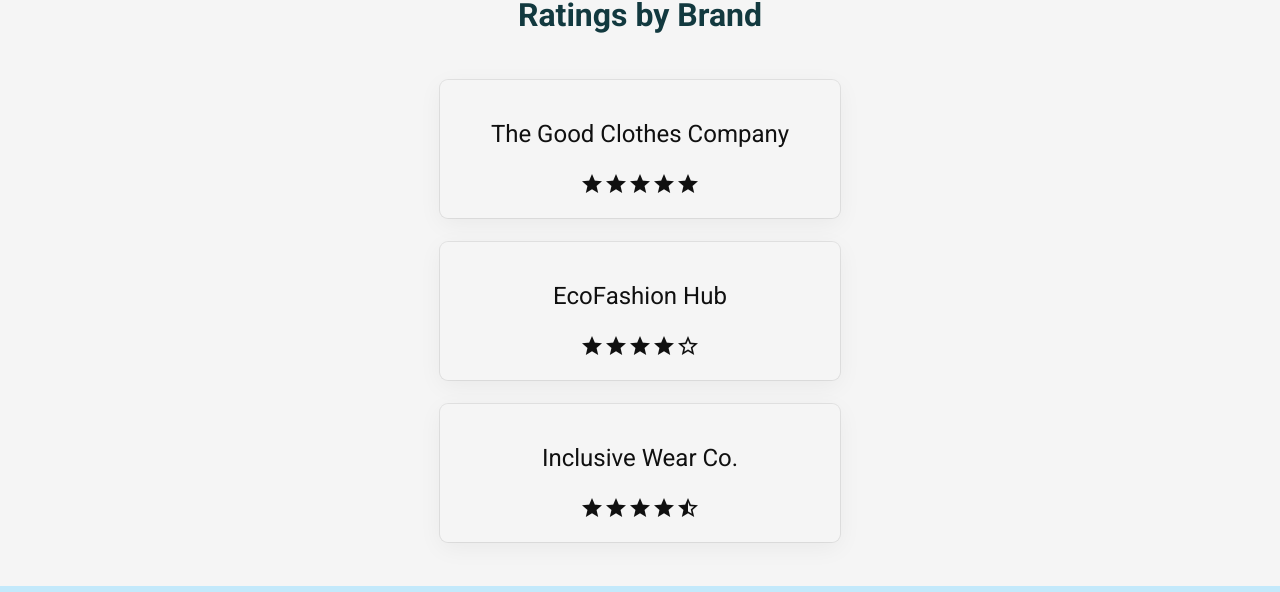
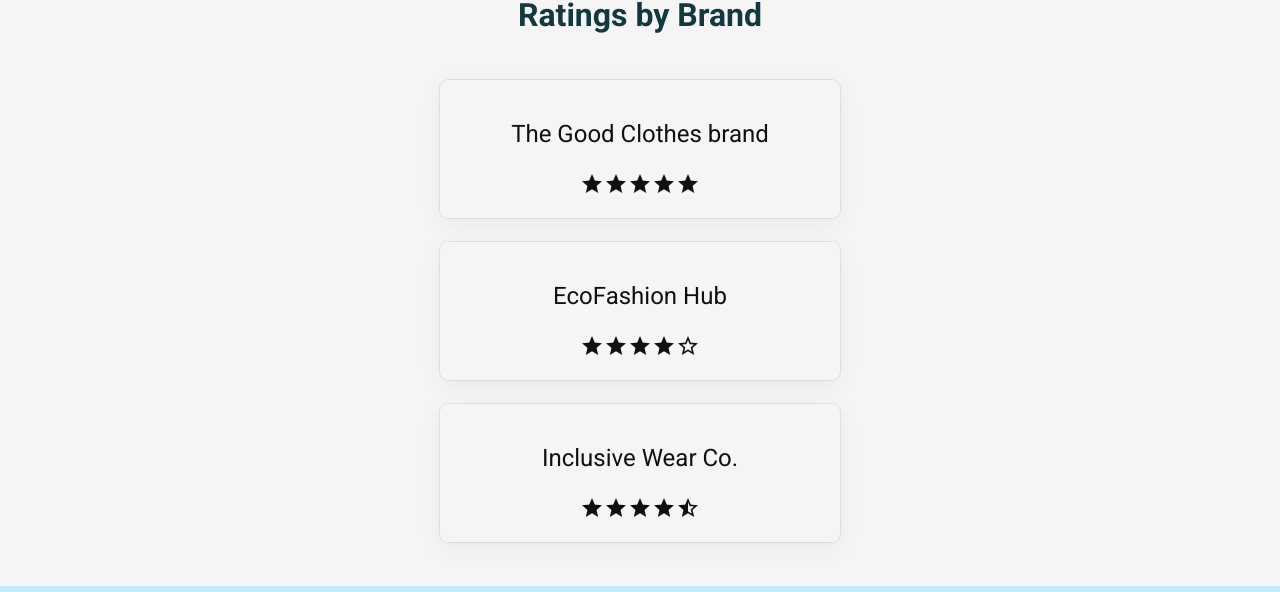
Before and after one commit to EladBet/BeSafeTeam6, a React (Vite) app in the folder client/: page /rating in a window 1280 px wide. Shown: the part 143-735 px from the top of the page. Built offline with nearby package versions, Linux system fonts and the light colour scheme.

Commit message:
Rename 'companies' to 'brands' in components and related files

```diff
--- a/client/src/App.jsx
+++ b/client/src/App.jsx
@@ -3,9 +3,9 @@ import Home from './pages/HomePage/HomePage';
 import styles from './styles/App.module.css';
 import About from './pages/AboutPage/AboutPage';
 import projectLogo from './assets/bodyfriendly-logo.png';
-import CompanyRating from './pages/CompanyRatingPage/CompanyRatingPage';
+import BrandRating from './pages/BrandRatingPage/BrandRatingPage';
 import AddBrand from './pages/AddBrandPage/AddBrandPage';
-import AllCompanies from './pages/AllCompanies/AllCompanies';
+import AllBrands from './pages/AllBrands/AllBrands';
 
 function App() {
   return (
@@ -29,8 +29,8 @@ function App() {
           <Routes>
             <Route path="/" element={<Home />} />
             <Route path="/about" element={<About />} />
-            <Route path="/rating" element={<AllCompanies />} />
-            <Route path="/rating/:companyID" element={<CompanyRating />} />
+            <Route path="/rating" element={<AllBrands />} />
+            <Route path="/rating/:brandID" element={<BrandRating />} />
             <Route path="/add-brand" element={<AddBrand />} />
           </Routes>
         </main>
--- a/client/src/mockCompanies.model.ts
+++ b/client/src/mockBrands.model.ts
@@ -1,4 +1,4 @@
-export type Company = {
+export type brand = {
   id: string;
   name: string;
   ratingOverall: number;
@@ -9,10 +9,10 @@ export type Company = {
   }>;
 };
 
-const companies: Company[] = [
+const Brands: brand[] = [
   {
     id: '1',
-    name: 'The Good Clothes Company',
+    name: 'The Good Clothes brand',
     ratingOverall: 5,
     ratingByCategory: [
       {
@@ -78,21 +78,21 @@ const companies: Company[] = [
   },
 ] as const;
 
-export async function fetchCompanyById(companyId: string) {
+export async function fetchBrandById(brandId: string) {
   // mimic delay until server responds
   await new Promise((resolve) => setTimeout(resolve, 400));
 
-  const company = companies.find((company) => company.id == companyId);
-  if (!company) {
-    throw Error("No such company");
+  const brand = Brands.find((brand) => brand.id == brandId);
+  if (!brand) {
+    throw Error("No such brand");
   }
 
-  return company;
+  return brand;
 }
 
-export async function fetchAllCompanies() {
+export async function fetchAllBrands() {
   // mimic delay until server responds
   await new Promise((resolve) => setTimeout(resolve, 400));
 
-  return companies;
+  return Brands;
 }
--- /dev/null
+++ b/client/src/pages/AllBrands/AllBrands.jsx
@@ -0,0 +1,35 @@
+import styles from './AllBrands.module.css';
+import { fetchAllBrands } from '../../mockBrands.model';
+import { useQuery } from '@tanstack/react-query';
+import { Link } from 'react-router-dom';
+import Stars from '../../components/Stars/Stars';
+
+const AllBrands = () => {
+  const { data, error, isPending } = useQuery({
+    queryKey: ['brands'],
+    queryFn: fetchAllBrands,
+    retry: false,
+  });
+
+  if (isPending) {
+    return <i>Loading...</i>;
+  }
+
+  if (error) {
+    return <p className={styles.error}>{error.message}</p>;
+  }
+
+  return (
+    <div className={styles.links}>
+      <h1>Ratings by Brand</h1>
+      {data.map((brand) => (
+        <Link className={styles.link} key={brand.id} to={`/rating/${brand.id}`}>
+          <p>{brand.name}</p>
+          <Stars numStars={brand.ratingOverall} />
+        </Link>
+      ))}
+    </div>
+  );
+};
+
+export default AllBrands;
--- a/client/src/pages/AllCompanies/AllCompanies.jsx
+++ /dev/null
@@ -1,35 +0,0 @@
-import styles from './AllCompanies.module.css';
-import { fetchAllCompanies } from '../../mockCompanies.model';
-import { useQuery } from '@tanstack/react-query';
-import { Link } from 'react-router';
-import Stars from '../../components/Stars/Stars';
-
-const AllCompanies = () => {
-  const { data, error, isPending } = useQuery({
-    queryKey: ['companies'],
-    queryFn: fetchAllCompanies,
-    retry: false,
-  });
-
-  if (isPending) {
-    return <i>Loading...</i>;
-  }
-
-  if (error) {
-    return <p className={styles.error}>{error.message}</p>;
-  }
-
-  return (
-    <div className={styles.links}>
-      <h1>Ratings by Brand</h1>
-      {data.map((company) => (
-        <Link className={styles.link} key={company.id} to={`/rating/${company.id}`}>
-          <p>{company.name}</p>
-          <Stars numStars={company.ratingOverall} />
-        </Link>
-      ))}
-    </div>
-  );
-};
-
-export default AllCompanies;
--- a/client/src/pages/CompanyRatingPage/CompanyRatingPage.jsx
+++ b/client/src/pages/BrandRatingPage/BrandRatingPage.jsx
@@ -1,15 +1,15 @@
-import styles from './CompanyRating.module.css';
+import styles from './BrandRating.module.css';
 import { useParams } from 'react-router-dom';
-import { fetchCompanyById } from '../../mockCompanies.model';
+import { fetchBrandById } from '../../mockBrands.model';
 import { useQuery } from '@tanstack/react-query';
 import Stars from '../../components/Stars/Stars';
 
-const CompanyRatingPage = () => {
-  const { companyID } = useParams();
+const BrandRatingPage = () => {
+  const { brandID } = useParams();
 
   const { data, error, isPending } = useQuery({
-    queryKey: ['companies', companyID],
-    queryFn: () => fetchCompanyById(companyID),
+    queryKey: ['brands', brandID],
+    queryFn: () => fetchBrandById(brandID),
     retry: false,
   });
 
@@ -51,4 +51,4 @@ const CompanyRatingPage = () => {
   );
 };
 
-export default CompanyRatingPage;
+export default BrandRatingPage;
--- a/client/src/pages/HomePage/Home.module.css
+++ b/client/src/pages/HomePage/Home.module.css
@@ -10,7 +10,7 @@
   color: #53474F;
 }
 
-.companyActionsPanel{
+.brandActionsPanel{
   display: flex;
   flex-direction: row-reverse;
   justify-content: center;
--- a/client/src/pages/HomePage/HomePage.jsx
+++ b/client/src/pages/HomePage/HomePage.jsx
@@ -27,7 +27,7 @@ const Home = () => {
 
   return (
     <div className={styles.home}>
-      <div className={styles.companyActionsPanel}>
+      <div className={styles.brandActionsPanel}>
         <Search className={styles.search} />
         <FirstButton onClick={handleRating} disabled={false}>
           לדירוג חברות
```
Also changed, not shown: client/src/pages/AllBrands/AllBrands.module.css (renamed from client/src/pages/AllCompanies/AllCompanies.module.css), client/src/pages/BrandRatingPage/BrandRating.module.css (renamed from client/src/pages/CompanyRatingPage/CompanyRating.module.css), 1 other file (tests, documents, lock files or other folders).
